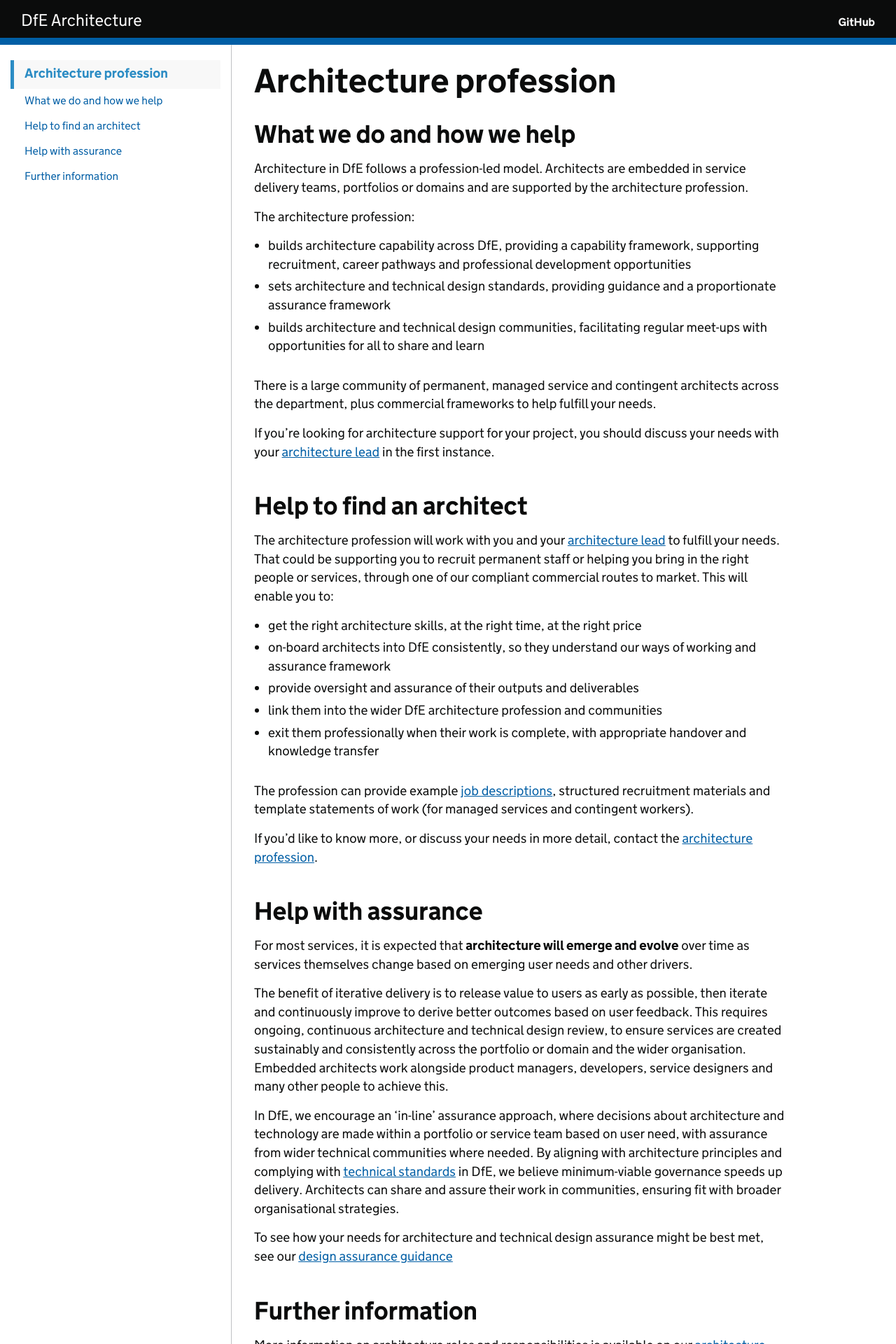
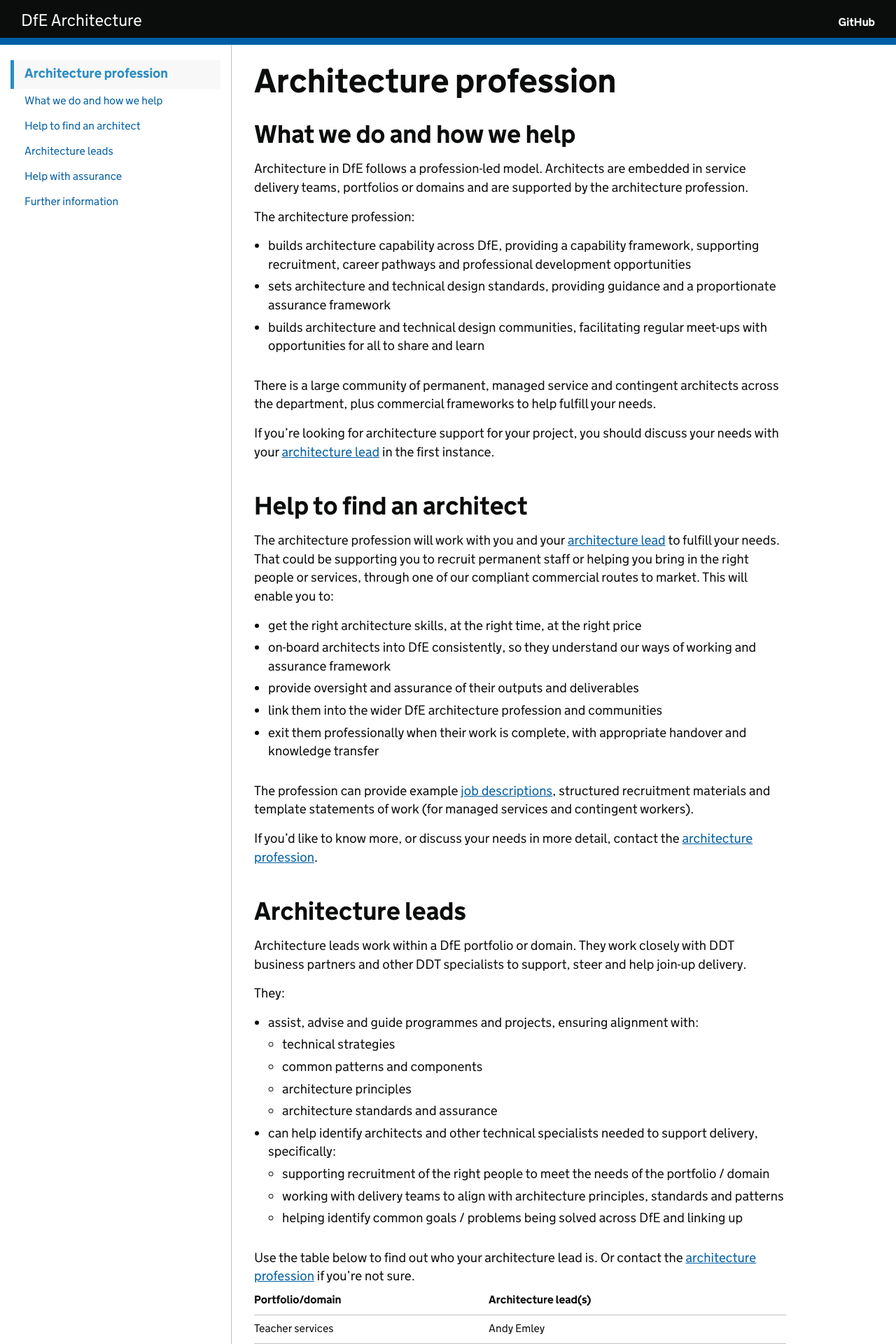
Before and after one commit to DFE-Digital/architecture, a Jekyll site: the page built from profession/architecture-profession.md, in a window 1280 px wide. Shown: the top 1920 px of the page at 70% size. Built offline with Jekyll 4.4.1, drawn with Linux system fonts in a browser that asks for light colours; our own code applies the rules of GitHub Pages for plain Markdown files; some of the changed text lies outside the part shown.

Commit message:
Merge leads into profession page, profession updates

```diff
--- a/profession/architecture-profession.md
+++ b/profession/architecture-profession.md
@@ -21,7 +21,7 @@ If you're looking for architecture support for your project, you should discuss
 
 ## Help to find an architect
 
-The architecture profession will work with you and your [architecture lead](architecture-leads.md) to fulfill your needs. That could be supporting you to recruit permanent staff or helping you bring in the right people or services, through one of our compliant commercial routes to market. This will enable you to:
+The architecture profession will work with you and your [architecture lead](#architecture-leads) to fulfill your needs. That could be supporting you to recruit permanent staff or helping you bring in the right people or services, through one of our compliant commercial routes to market. This will enable you to:
 
 - get the right architecture skills, at the right time, at the right price
 - on-board architects into DfE consistently, so they understand our ways of working and assurance framework
@@ -32,6 +32,39 @@ The architecture profession will work with you and your [architecture lead](arch
 The profession can provide example [job descriptions](https://job-descriptions.education.gov.uk), structured recruitment materials and template statements of work (for managed services and contingent workers).
 
 If you'd like to know more, or discuss your needs in more detail, contact the [architecture profession](mailto:architecture.profession@education.gov.uk).
+
+## Architecture leads
+
+Architecture leads work within a DfE portfolio or domain. They work closely with DDT business partners and other DDT specialists to support, steer and help join-up delivery.
+
+They:
+
+- assist, advise and guide programmes and projects, ensuring alignment with:
+  - technical strategies
+  - common patterns and components
+  - architecture principles
+  - architecture standards and assurance
+- can help identify architects and other technical specialists needed to support delivery, specifically:
+  - supporting recruitment of the right people to meet the needs of the portfolio / domain
+  - working with delivery teams to align with architecture principles, standards and patterns
+  - helping identify common goals / problems being solved across DfE and linking up
+
+Use the table below to find out who your architecture lead is. Or contact the [architecture profession](mailto:architecture.profession@education.gov.uk) if you're not sure.
+
+
+| Portfolio/domain | Architecture lead(s) |
+| - | - |
+| Teacher services | Andy Emley |
+| Children and families | Ben Vandersteen |
+| Schools and curriculum | tbc - speak to Mamood Sultan |
+| Cyber security | tbc - speak to Angela Scale |
+| End user services | John Phillips |
+| Operational services | Mario Gledhill |
+| Enterprise architecture | Ant McCrea |
+| Data architecture | Richard Boland / Rajinder Bilkhu |
+| Data science | Pete Holding |
+| Apprenticeship Service | tbc - speak to Craig Faulkner |
+| National Careers Service | Chris Jones |
 
 ## Help with assurance
 
```
Also changed, not shown: profession/architecture-leads.md (deleted, +0 -36 lines), profession/architecture-roles.md (+7 -5 lines).
